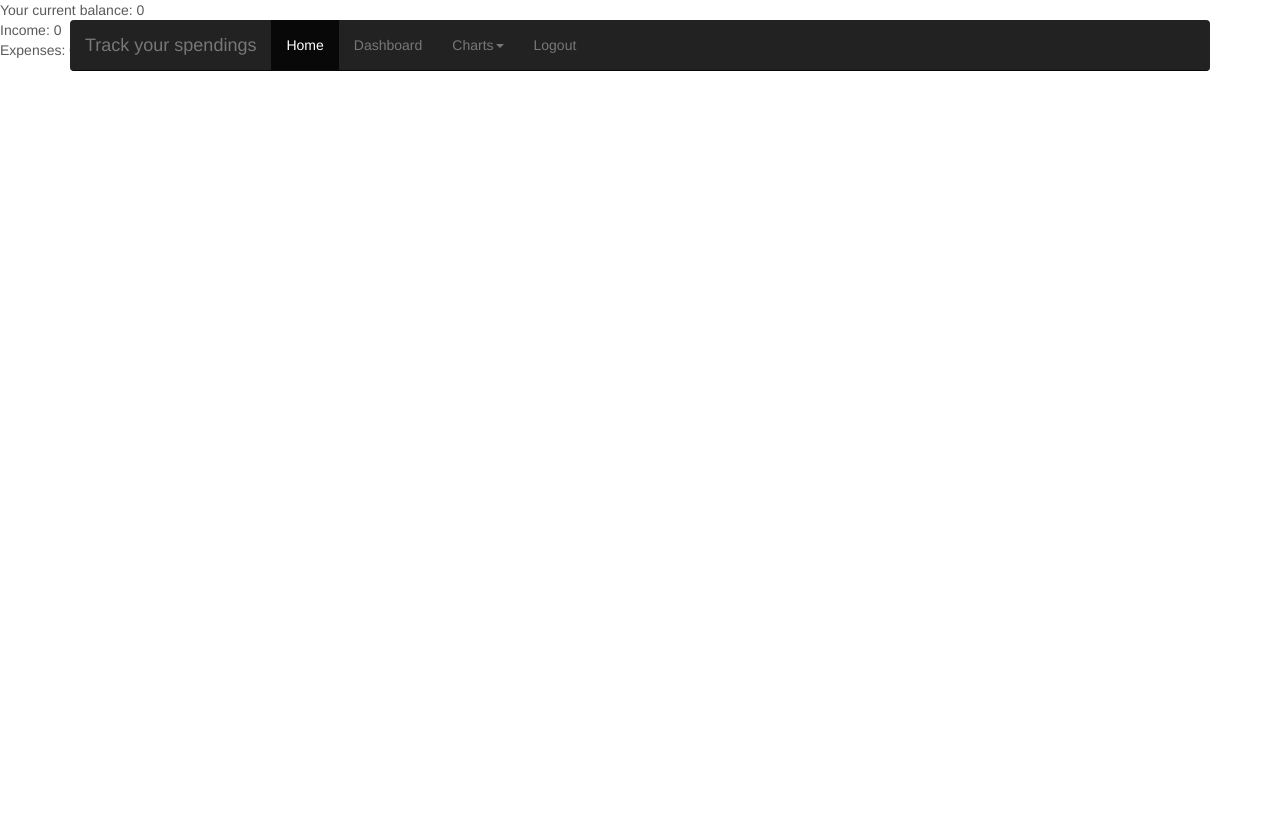
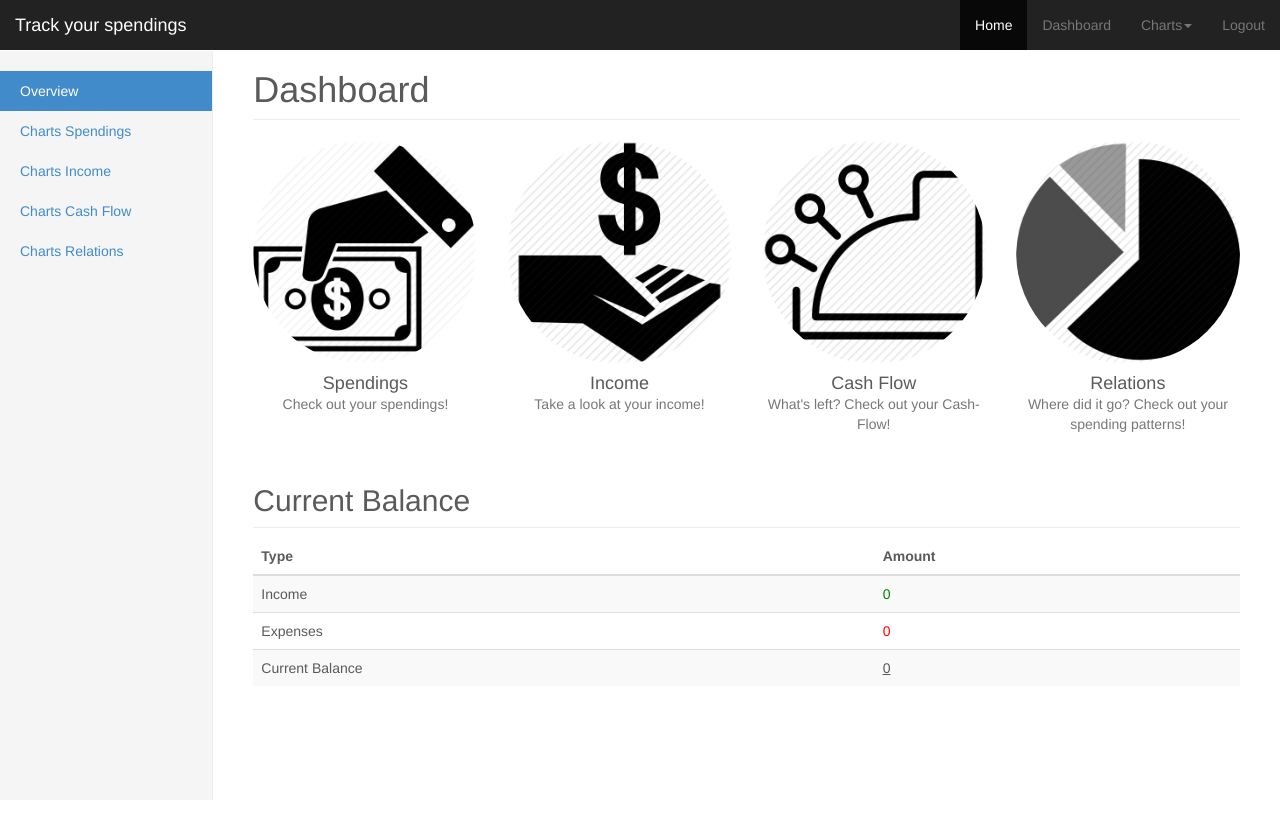
Before and after one commit to JohannaMW/accounts, a Django app: page /dashboard/ in a window 1280 px wide. Before the commit the page ends 71 px from the top, so only its background shows below. Run offline with Django 3.2, Linux system fonts and the light colour scheme; a user stored in the database is signed in; parts of the project's set-up code (start-up, migrations or seed data) failed here and were passed over; some libraries are stand-ins or nearby versions.

Commit message:
dashbord styling

```diff
--- /dev/null
+++ b/accounting/static/css/dashboard.css
@@ -0,0 +1,105 @@
+/*
+ * Base structure
+ */
+
+/* Move down content because we have a fixed navbar that is 50px tall */
+body {
+  padding-top: 50px;
+}
+
+
+/*
+ * Global add-ons
+ */
+
+.sub-header {
+  padding-bottom: 10px;
+  border-bottom: 1px solid #eee;
+}
+
+/*
+ * Top navigation
+ * Hide default border to remove 1px line.
+ */
+.navbar-fixed-top {
+  border: 0;
+}
+
+/*
+ * Sidebar
+ */
+
+/* Hide for mobile, show later */
+.sidebar {
+  display: none;
+}
+@media (min-width: 768px) {
+  .sidebar {
+    position: fixed;
+    top: 51px;
+    bottom: 0;
+    left: 0;
+    z-index: 1000;
+    display: block;
+    padding: 20px;
+    overflow-x: hidden;
+    overflow-y: auto; /* Scrollable contents if viewport is shorter than content. */
+    background-color: #f5f5f5;
+    border-right: 1px solid #eee;
+  }
+}
+
+/* Sidebar navigation */
+.nav-sidebar {
+  margin-right: -21px; /* 20px padding + 1px border */
+  margin-bottom: 20px;
+  margin-left: -20px;
+}
+.nav-sidebar > li > a {
+  padding-right: 20px;
+  padding-left: 20px;
+}
+.nav-sidebar > .active > a,
+.nav-sidebar > .active > a:hover,
+.nav-sidebar > .active > a:focus {
+  color: #fff;
+  background-color: #428bca;
+}
+
+
+/*
+ * Main content
+ */
+
+.main {
+  padding: 20px;
+}
+@media (min-width: 768px) {
+  .main {
+    padding-right: 40px;
+    padding-left: 40px;
+  }
+}
+.main .page-header {
+  margin-top: 0;
+}
+
+
+/*
+ * Placeholder dashboard ideas
+ */
+
+.placeholders {
+  margin-bottom: 30px;
+  text-align: center;
+}
+.placeholders h4 {
+  margin-bottom: 0;
+}
+.placeholder {
+  margin-bottom: 20px;
+}
+.placeholder img {
+  display: inline-block;
+  border-radius: 50%;
+}
--- a/accounting/templates/Charts/chart_cashflow_day.html
+++ b/accounting/templates/Charts/chart_cashflow_day.html
@@ -4,5 +4,8 @@
     {{ cashflowchartday|load_charts:"container" }}
 {% endblock header %}
 {% block content %}
+    <div class="col-sm-9 col-sm-offset-3 col-md-10 col-md-offset-2 main">
+     <h1 class="page-header">Cash Flow</h1>
      <div id='container'> Chart will be rendered here </div>
+    </div>
 {% endblock %}
--- a/accounting/templates/base.html
+++ b/accounting/templates/base.html
@@ -14,18 +14,16 @@
     <script src="{% static "/jquery-1.11.1.min.js"  %}"></script>
     <script src="{% static 'js/' %}"></script>
     <link href="{% static "css/carousel.css" %}" rel="stylesheet">
+    <link href="{% static "css/dashboard.css" %}" rel="stylesheet">
 
 {% block header %}
 {% endblock header %}
 </head>
-<!-- NAVBAR
+<!-- NAVBAR TOP
 ================================================== -->
   <body>
-    <div class="navbar-wrapper">
-      <div class="container">
-
-        <div class="navbar navbar-inverse navbar-static-top" role="navigation">
-          <div class="container">
+   <div class="navbar navbar-inverse navbar-fixed-top" role="navigation">
+      <div class="container-fluid">
         <div class="navbar-header">
           <button type="button" class="navbar-toggle collapsed" data-toggle="collapse" data-target=".navbar-collapse">
             <span class="sr-only">Toggle navigation</span>
@@ -36,7 +34,7 @@
           <a class="navbar-brand" href="{% url "home" %}">Track your spendings</a>
         </div>
         <div class="navbar-collapse collapse">
-              <ul class="nav navbar-nav">
+          <ul class="nav navbar-nav navbar-right">
               <li class="active"><a href="{% url "home" %}">Home</a></li>
               {% if user.is_authenticated %}
                 <li><a href="{% url "dashboard" %}">Dashboard</a></li>
@@ -58,9 +56,22 @@
         </div>
       </div>
     </div>
-
+   <!-- NAVBAR SIDE
+================================================== -->
+   <div class="container-fluid">
+      <div class="row">
+        <div class="col-sm-3 col-md-2 sidebar">
+          <ul class="nav nav-sidebar">
+            <li class="active"><a href="#">Overview</a></li>
+            <li><a href="#">Charts Spendings</a></li>
+            <li><a href="#">Charts Income</a></li>
+            <li><a href="#">Charts Cash Flow</a></li>
+            <li><a href="#">Charts Relations</a></li>
+          </ul>
         </div>
      </div>
+   </div>
+
 <script src="{% static "js/bootstrap.min.js" %}"></script>
 <script src="https://code.jquery.com/jquery.js"></script>
 {% block content %}
--- a/accounting/templates/dashboard.html
+++ b/accounting/templates/dashboard.html
@@ -4,10 +4,69 @@
 Dashboard
 {% endblock %}
 
+{% block header %}
+
+{% endblock header %}
+
 {% block content %}
+  <div class="col-sm-9 col-sm-offset-3 col-md-10 col-md-offset-2 main">
+          <h1 class="page-header">Dashboard</h1>
+
+          <div class="row placeholders">
+            <div class="col-xs-6 col-sm-3 placeholder">
+              <img src="/static/img/spandings.png" class="img-responsive" alt="Generic placeholder thumbnail">
+              <h4>Spendings</h4>
+              <span class="text-muted">Check out your spendings!</span>
+            </div>
+            <div class="col-xs-6 col-sm-3 placeholder">
+              <img src="/static/img/income.png" class="img-responsive" alt="Generic placeholder thumbnail">
+              <h4>Income</h4>
+              <span class="text-muted">Take a look at your income!</span>
+            </div>
+            <div class="col-xs-6 col-sm-3 placeholder">
+              <img src="/static/img/cashflow.png"  class="img-responsive" alt="Generic placeholder thumbnail">
+              <h4>Cash Flow</h4>
+              <span class="text-muted">What's left? Check out your Cash-Flow!</span>
+            </div>
+            <div class="col-xs-6 col-sm-3 placeholder">
+              <img src="/static/img/relations2.png"  class="img-responsive" alt="Generic placeholder thumbnail">
+              <h4>Relations</h4>
+              <span class="text-muted">Where did it go? Check out your spending patterns!</span>
+            </div>
+          </div>
+
+
+     <h2 class="sub-header">Current Balance</h2>
+          <div class="table-responsive">
+            <table class="table table-striped">
+              <thead>
+                <tr>
+                  <th>Type</th>
+                  <th>Amount</th>
+                </tr>
+              </thead>
+              <tbody>
+                <tr>
+                  <td>Income</td>
+                  <td style="color:green;">{{ total_income }}</td>
+                </tr>
+                <tr>
+                  <td>Expenses</td>
+                  <td  style="color:red;">{{ total_expenses}}</td>
+                </tr>
+                <tr>
+                  <td>Current Balance</td>
+                  <td style="text-decoration:underline;">{{ total }}</td>
+                </tr>
+                </tbody>
+                </table>
+              </div>
+      </div>
+
+
 Your current balance:  {{ total }}<br>
 Income:  {{ total_income }}<br>
 Expenses: {{ total_expenses }}<br>
 
 
-{% endblock %}>
+{% endblock %}
--- a/accounting/templates/home.html
+++ b/accounting/templates/home.html
@@ -81,4 +81,5 @@ On the other hand, you can’t change what you refuse to recognize. You can’t
 </div>
 
 
+
 {% endblock %}
```
Also changed, not shown: accounting/static/img/cashflow.png (added), accounting/static/img/income.png (added), accounting/static/img/relations2.png (added), accounting/static/img/spandings.png (added). Lines whose indentation alone changed are shown as unchanged.
